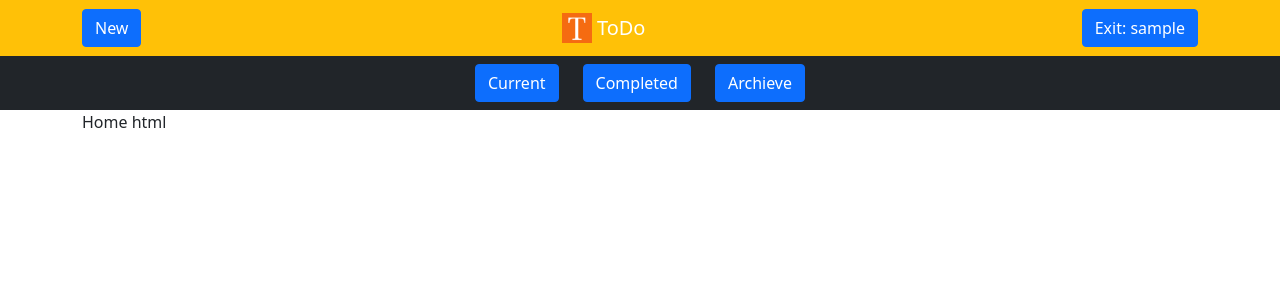
After one commit to omg3011/todo2020-django-project, a Django app: page /home/ in a window 1280 px wide. The commit adds this page. Shown: the top 300 px of the page. Run offline with Django 3.2, Linux system fonts and the light colour scheme; the visitor is signed in with stand-in values (Sample User, id 1); some libraries are stand-ins or nearby versions.

Commit message:
Done Backend for login and register and logout

```diff
--- a/todo/templates/todo/base.html
+++ b/todo/templates/todo/base.html
@@ -46,7 +46,7 @@
           <!-- Right: Nav Bar Items  -->
           <ul class="navbar-nav ml-auto">
             <li class="nav-item">
-              <a role="button" href="#" class="btn btn-primary">Exit: Joel</a>
+              <a role="button" href="{% url 'logoutuser' %}" class="btn btn-primary">Exit: {{request.user}}</a>
             </li>
           </ul>
         </div>
--- /dev/null
+++ b/todo/templates/todo/home.html
@@ -0,0 +1,6 @@
+{% extends 'todo/base.html' %}
+
+
+{% block content %}
+Home html
+{% endblock %}
--- a/todo/views.py
+++ b/todo/views.py
@@ -3,6 +3,9 @@ from django.contrib.auth.forms import UserCreationForm      # For Sign-up form
 from django.db import IntegrityError                        # For handling error: username already taken
 from django.contrib.auth.models import User                 # For retrieving signup authentication data which user input
 from .forms import CreateUserForm
+from django.contrib.auth import authenticate, login, logout
+from django.contrib.auth.decorators import login_required
+from django.contrib import messages
 
 # Home Page
 def index(request):
@@ -10,20 +13,58 @@ def index(request):
 
 # Signup Page
 def signupuser(request):
-    form = CreateUserForm()
+    # If login already, go to home page
+    if request.user.is_authenticated:
+        return redirect('home')
 
-    if request.method == 'POST':
-        if form.is_valid():
-            form.save()
+    # Else if not login-ed
+    else:
+        # Create a new register form
+        form = CreateUserForm()
 
-    context = {'form': form}
+        # User clicked on register account button
+        if request.method == 'POST':
+            # Fill it up with the data user input-ed
+            form = CreateUserForm(request.POST)
+            if form.is_valid():
+                form.save()
+                user = form.cleaned_data.get('username')
+                messages.success(request, 'Account was created for ' + user)
+                return redirect('loginuser')
 
-    return render(request, 'todo/signupuser.html', context)
+        context = {'form': form}
+        return render(request, 'todo/signupuser.html', context)
 
 # Login Page
 def loginuser(request):
-    return render(request, 'todo/loginuser.html')
+    # If login already, go to home Page
+    if request.user.is_authenticated:
+        return redirect('home')
+    # Else if not login-ed
+    else:
+        if request.method == 'POST':
+            username = request.POST.get('username')
+            password = request.POST.get('password')
+
+            user = authenticate(request, username=username, password=password)
+
+            # If success in login, redirect to home page
+            if user is not None:
+                login(request,user)
+                return redirect('home')
+            # If failed in login, print Error Messageg
+            else:
+                messages.info(request, 'Username OR password is incorrect')
+        context = {}
+        return render(request, 'todo/loginuser.html', context)
 
 # Logout Page
 def logoutuser(request):
-    return render(request, 'todo/index.html')
+    logout(request)
+    return redirect('loginuser')
+
+
+
+@login_required(login_url='login')
+def home(request):
+    return render(request, 'todo/home.html')
--- a/todo2020/urls.py
+++ b/todo2020/urls.py
@@ -30,6 +30,7 @@ urlpatterns = [
 
     # Todos
     path('', views.index, name='index'),
+    path('home/', views.home, name='home'),
 ]
 
 urlpatterns += static(settings.MEDIA_URL, document_root=settings.MEDIA_ROOT)
```
